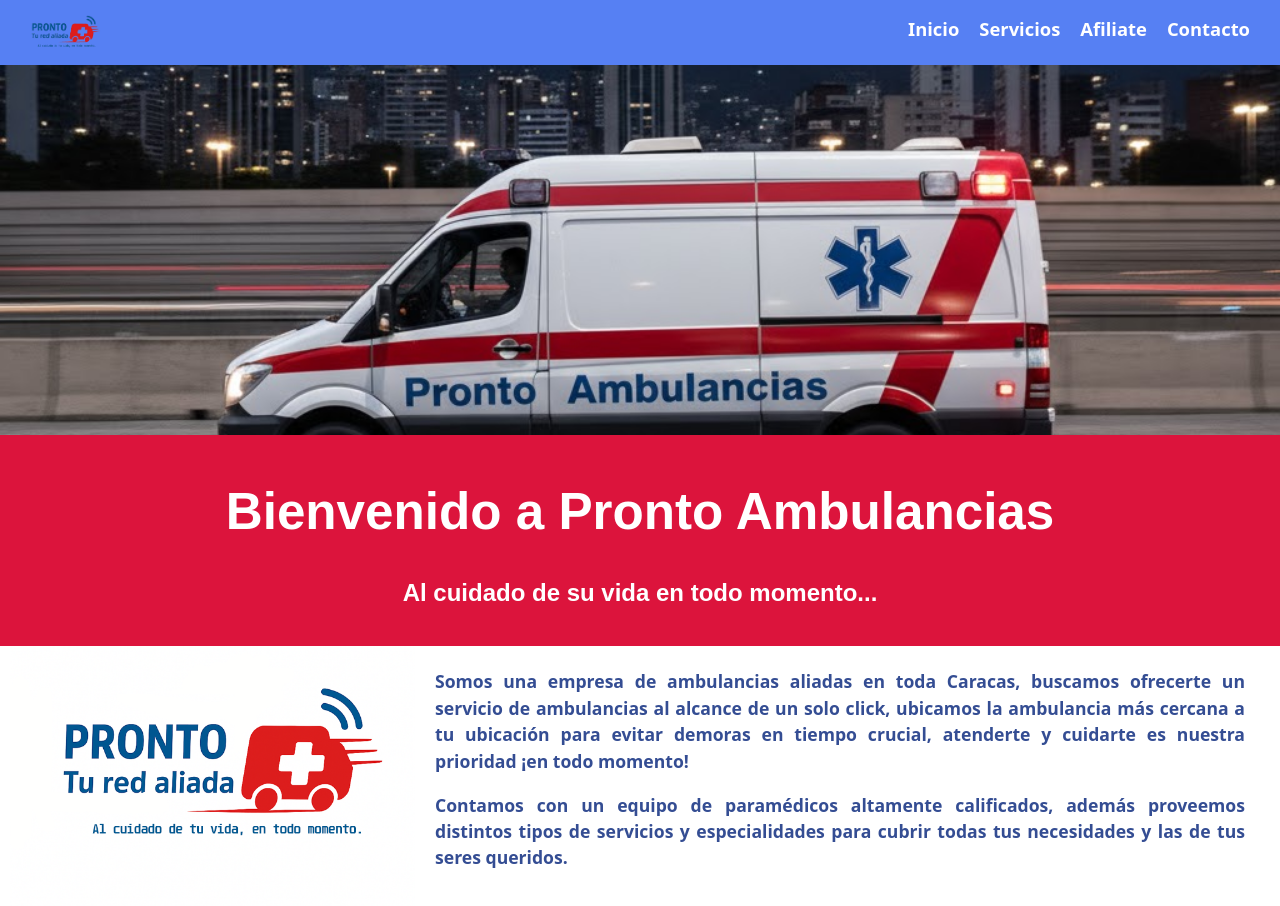
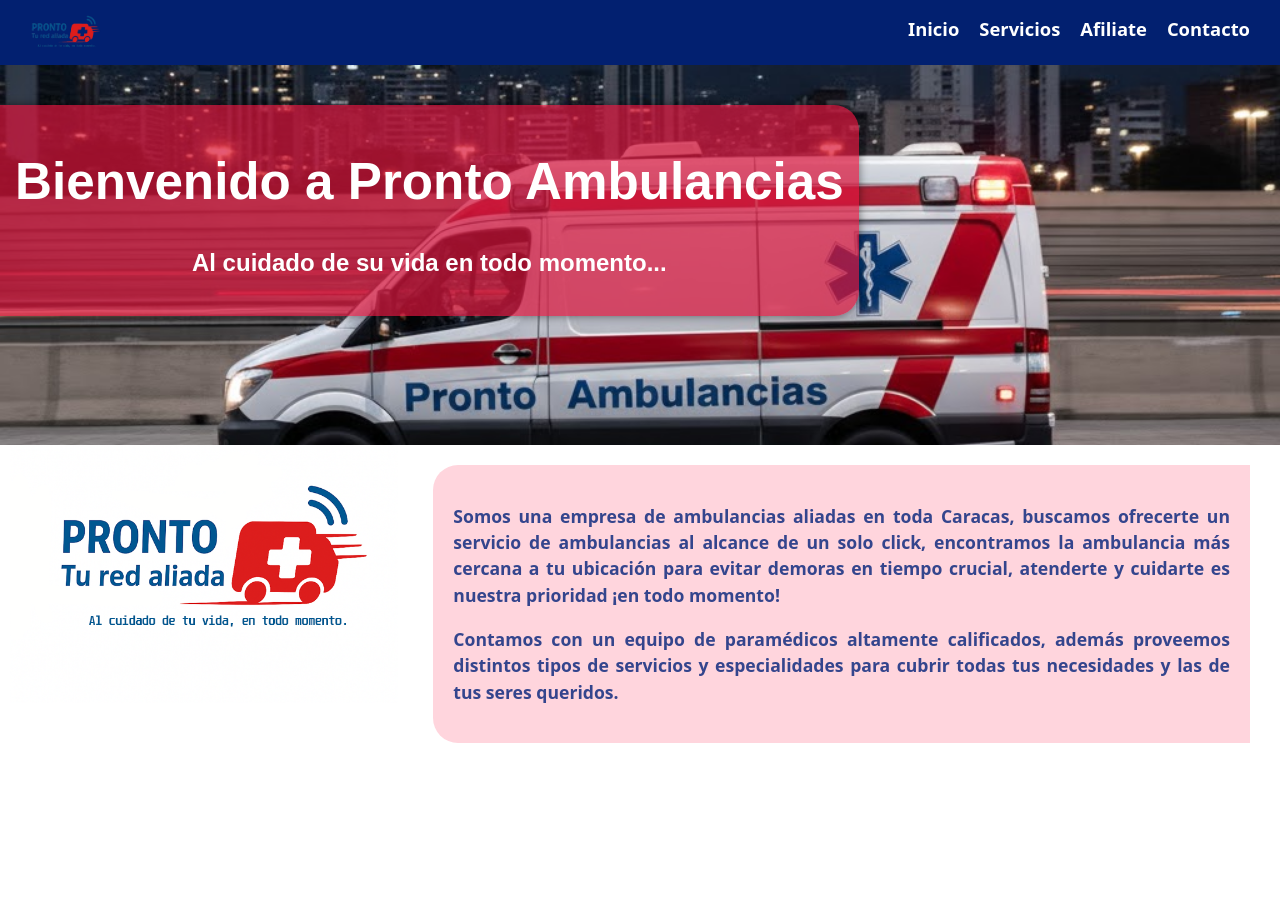
Before and after one commit to melaniem21/webprontoamb, a React (Vite) app: page / in a window 1280 px wide. Shown: the top 906 px of the page. After the commit the page ends 865 px from the top, so only its background shows below. Built offline with nearby package versions, Linux system fonts and the light colour scheme.

Commit message:
mejoras pocas

```diff
--- a/src/App.css
+++ b/src/App.css
@@ -1,19 +1,22 @@
 .inicio{
-  width: 100%;
-  margin: 0;
+  position: absolute;
+  top: 40px;
   padding: 15px;
-  /*padding-right: 15px;
-  margin-right: 15px;*/
+  z-index: 10;
   box-sizing: border-box;
   font-family: Arial, Helvetica, sans-serif;
   font-size: medium;
   text-align:center;
-  background-color: crimson;
+  background-color: rgba(220, 20, 60, 0.7);
   color: white;
+  border-top-right-radius: 25px;
+  border-end-end-radius: 25px;
+  box-shadow: 0 0 10px rgba(0, 0, 0, 0.5);
 }
 .imgambu{
   margin-top: 65px;
   width: 100%;
+  position: relative;
 
 }
 .contenedor-padre{
@@ -28,7 +31,11 @@
 
 .columna-der-texto{
   flex: 1;
-  padding: 5px;
+  padding: 20px;
+  margin-top: 20px;
+  margin-bottom: 20px;
+  margin-left: 20px;
+  margin-right: 0px;
   word-wrap: break-word;
   min-width: 0;
   margin-right: 20px;
@@ -36,6 +43,11 @@
   font-weight: bold;
   color:rgba(4, 35, 121, 0.808);
   font-size: 110%;
+  background-color:rgba(255, 198, 209, 0.726);
+  border-top-left-radius: 25px;
+  border-end-start-radius: 25px;
+
+
 }
 
 
--- a/src/App.jsx
+++ b/src/App.jsx
@@ -15,12 +15,14 @@
     <>
     <Header />
     <div className="imgambu">
-      <ImageSlider images={sliderImages} interval={4000} />
-    </div>
       <div className='inicio'>
         <h1>{mensaje}</h1>
        <h2>Al cuidado de su vida en todo momento...</h2>
       </div>
+      <ImageSlider images={sliderImages} interval={4000} />
+
+
+
 
       <div className= "contenedor-padre">
         <div className="columna-izq">
@@ -28,7 +30,7 @@
         </div>
         <div className="columna-der-texto">
           <p>Somos una empresa de ambulancias aliadas en toda Caracas, buscamos ofrecerte
-            un servicio de ambulancias al alcance de un solo click, ubicamos la
+            un servicio de ambulancias al alcance de un solo click, encontramos la
             ambulancia más cercana a tu ubicación para evitar demoras en tiempo
             crucial, atenderte y cuidarte es nuestra prioridad ¡en todo momento!</p>
 
@@ -39,9 +41,11 @@
           </p>
         </div>
       </div>
+      </div>
       <div>
 
       </div>
+
 
       <div>
 
--- a/src/Header.css
+++ b/src/Header.css
@@ -2,7 +2,7 @@
     display: flex;
     justify-content: space-between;
     padding: 15px 30px;
-    background-color: rgba(46, 98, 241, 0.808);
+    background-color: rgb(2, 32, 112);
     position: fixed;
     top: 0;
     width: 100%;
--- a/src/ImageSlider.css
+++ b/src/ImageSlider.css
@@ -1,6 +1,6 @@
 .slider-container{
     width: 100%;
-    height: 370px;
+    height: 380px;
     min-height: 300px;
     overflow: hidden;
     position: relative;
```
